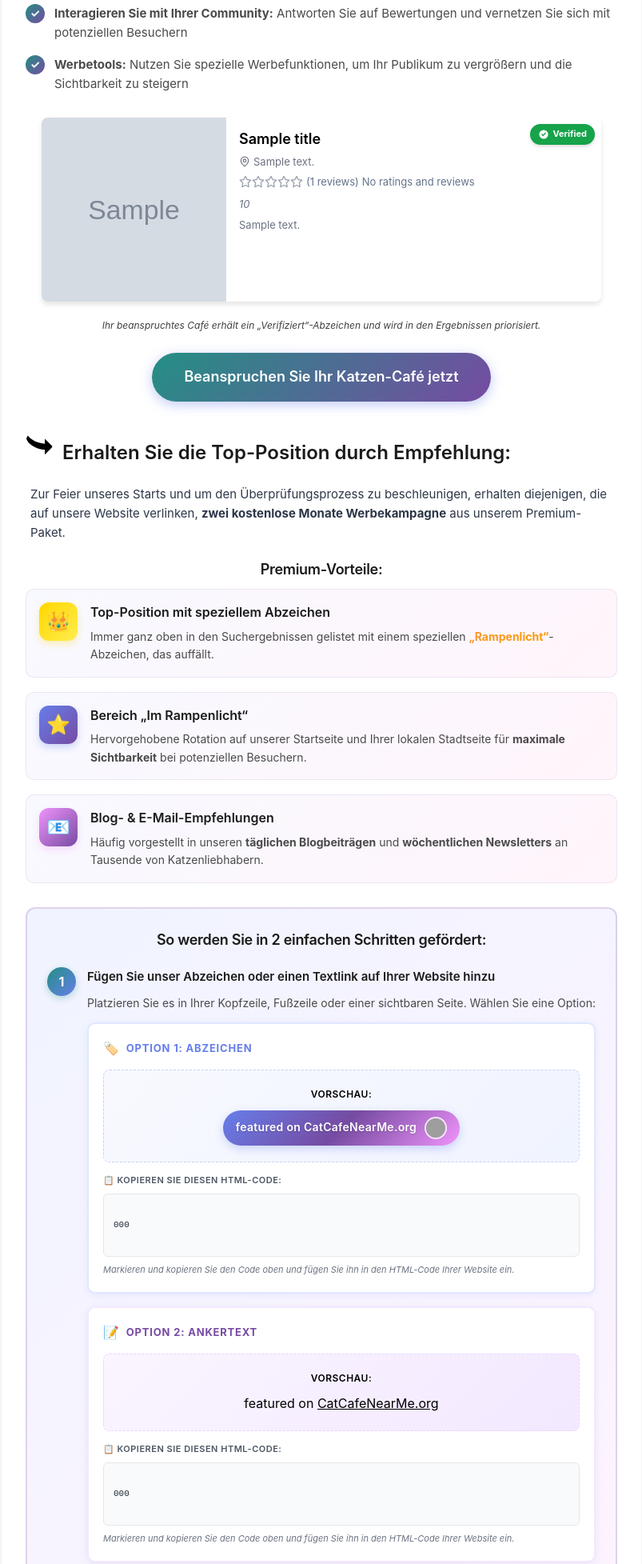
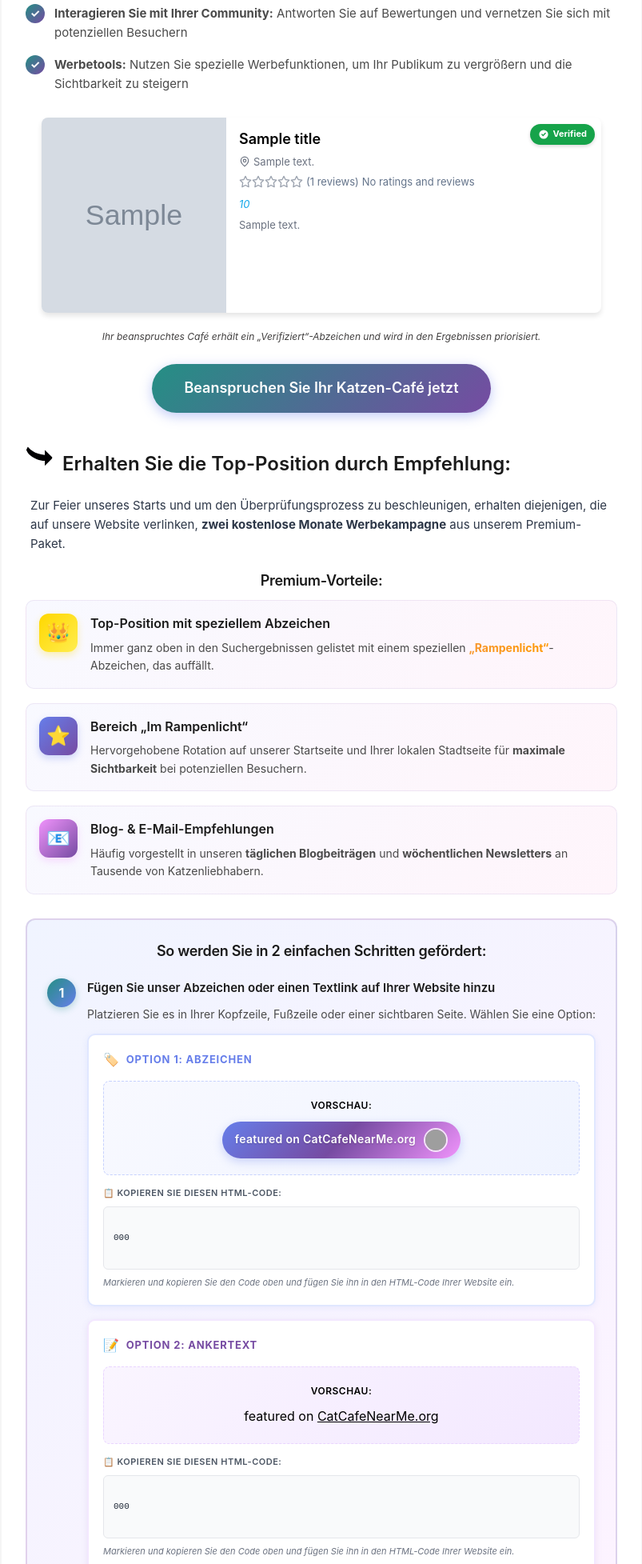
Before and after one commit to stevenpham1996/cat-cafes-email-bot, a Python web app: template templates/catcafe_email_template_de.html in a window 1280 px wide. Shown: the part 850-2805 px from the top of the page at 80% size, without its empty margins (238-1041 px from the left). Run offline with Jinja, Linux system fonts and the light colour scheme; the template is opened without the code that fills it: most values are stand-ins (such as "Sample title", 1, 10 or a date in 2020); grey boxes marked "Sample" are stand-in pictures; grey boxes are pictures that could not be loaded.

Commit message:
Refactor: replace 'full_address' with 'street_address', improve listing card's image layout & badge

```diff
--- a/src/db_client.py
+++ b/src/db_client.py
@@ -27,7 +27,7 @@ def fetch_listings() -> list[dict]:
 
     # Query to fetch listings and join with location tables
     query = """
-        id, title, email, slug, full_address, average_rating, review_count, description, filters, thumbnail_url, price_range,
+        id, title, email, slug, street_address, average_rating, review_count, description, filters, thumbnail_url, price_range,
         cities (
             slug,
             state_id,
@@ -81,7 +81,7 @@ def fetch_preview_listings(limit: int = 100) -> list[dict]:
 
     # Query to fetch listings and join with location tables
     query = """
-        id, title, email, slug, full_address, average_rating, review_count, description, filters, thumbnail_url, price_range,
+        id, title, email, slug, street_address, average_rating, review_count, description, filters, thumbnail_url, price_range,
         cities (
             slug,
             state_id,
--- a/src/email_sender.py
+++ b/src/email_sender.py
@@ -73,7 +73,7 @@ def send_email(recipient: str, subject: str, context: dict, template_name: str =
             We have created a dedicated listing page for your business.
 
             Details:
-            Address: {context.get('full_address', 'N/A')}
+            Address: {context.get('street_address', 'N/A')}
             Rating: {context.get('average_rating', 'N/A')} ({context.get('review_count', 0)} reviews)
             Description: {context.get('description', 'N/A')[:100]}...
 
--- a/src/main.py
+++ b/src/main.py
@@ -335,7 +335,7 @@ def main():
             country_code = ((listing.get("cities") or {}).get("countries") or {}).get("code")
             target_lang = get_target_language(country_code)
 
-            print(f"\nProcessing listing: {title} ({listing_id})")
+            print(f"\nProcessing listing: {title} ({listing_id}) in {target_lang}")
 
             # 2. Duplicate Check (Database level)
             # Only check database history for production runs.
@@ -383,7 +383,7 @@ def main():
                 "listing_url": full_url,
                 "referral_promotion_url": referral_promotion_url,
                 "thumbnail_url": listing.get("thumbnail_url", ""),
-                "full_address": listing.get("full_address", ""),
+                "street_address": listing.get("street_address", ""),
                 "average_rating": listing.get("average_rating", 0),
                 "review_count": listing.get("review_count", 0),
                 "description": extract_localized_string(listing.get("description"), target_lang),
--- a/templates/catcafe_referral_badge.html
+++ b/templates/catcafe_referral_badge.html
@@ -1,6 +1,6 @@
 <a href="{{ listing_url }}" style="display: inline-block; text-decoration: none; font-family: -apple-system, BlinkMacSystemFont, 'Segoe UI', Roboto, 'Helvetica Neue', Arial, sans-serif;">
   <div style="display: inline-flex; align-items: center; gap: 10px; padding: 8px 16px; background: linear-gradient(135deg, #667eea 0%, #764ba2 50%, #f093fb 100%); border-radius: 25px; box-shadow: 0 4px 12px rgba(102, 126, 234, 0.3); transition: transform 0.2s ease, box-shadow 0.2s ease;">
     <span style="color: #ffffff; font-size: 14px; font-weight: 600; letter-spacing: 0.3px; text-shadow: 0 1px 2px rgba(0, 0, 0, 0.2);">featured on CatCafeNearMe.org</span>
-    <img src="https://app1-661797714897.europe-west4.run.app/_next/image?url=%2Flogo-small.png&w=64&q=75" alt="Cat Cafe Directory" style="width: 28px; height: 28px; border-radius: 50%; border: 2px solid rgba(255, 255, 255, 0.8);" />
+    <img src="https://app1-661797714897.europe-west4.run.app/_next/image?url=%2Flogo-small.png&w=64&q=75" alt="Cat Cafe Directory" style="width: 30px; height: 30px; border-radius: 50%; border: 2px solid rgba(255, 255, 255, 0.8);" />
   </div>
 </a>
--- a/templates/listing_card.html
+++ b/templates/listing_card.html
@@ -4,7 +4,7 @@
 <table border="0" cellspacing="0" cellpadding="0" style="width: 100%; max-width: 700px; background-color: #ffffff; border-radius: 8px; box-shadow: 0 4px 6px rgba(0,0,0,0.1); overflow: hidden; flex: flex-row; position: relative; margin: 20px auto;">
   <tr>
     {# Verified Badge (Top Right) #}
-    <td colspan="2" style="position: relative; height: 0; padding: 0;">
+    <td colspan="2" style="position: relative; z-index: 10; height: 0; padding: 0;">
       <div style="position: absolute; top: 8px; right: 8px; z-index: 10; padding: 4px 10px; background-color: #16a34a; color: #ffffff; font-size: 11px; font-weight: 700; border-radius: 16px; box-shadow: 0 2px 4px rgba(0,0,0,0.15); display: inline-flex; align-items: center; gap: 4px;">
         <svg xmlns="http://www.w3.org/2000/svg" style="width: 14px; height: 14px; display: inline-block; vertical-align: middle;" viewBox="0 0 20 20" fill="currentColor">
           <path fill-rule="evenodd" d="M10 18a8 8 0 100-16 8 8 0 000 16zm3.707-9.293a1 1 0 00-1.414-1.414L9 10.586 7.707 9.293a1 1 0 00-1.414 1.414l2 2a1 1 0 001.414 0l4-4z" clip-rule="evenodd" />
@@ -17,7 +17,7 @@
     {# Image Column #}
     <td width="33%" valign="top" style="padding: 0;">
       <a href="{{ listing_url }}" style="display: block; text-decoration: none;">
-        <img src="{{ thumbnail_url }}" alt="{{ title }}" style="width: 100%; height: 230px; object-fit: cover; display: block; border: 0;">
+        <img src="{{ thumbnail_url }}" alt="{{ title }}" style="width: 100%; height: 244px; object-fit: cover; display: block; border: 0;">
       </a>
     </td>
 
@@ -39,7 +39,7 @@
               </svg>
             </td>
             <td valign="middle" style="font-size: 13px; color: #6b7280; line-height: 1.4;">
-              {{ full_address }}
+              {{ street_address }}
             </td>
           </tr>
         </table>
@@ -51,7 +51,7 @@
 
         {# Menu Starting Price #}
         {% if menu_starting_price_html %}
-        <div style="margin-bottom: 8px; font-size: 13px; color: #6b7280; line-height: 1.4; font-style: italic;">
+        <div style="margin-bottom: 8px; font-size: 13px; color: #0EA5E9; line-height: 1.4; font-style: italic;">
             {{ menu_starting_price_html | safe }}
         </div>
         {% endif %}
--- a/templates/listing_card_featured_badge.html
+++ b/templates/listing_card_featured_badge.html
@@ -18,11 +18,11 @@
     <td width="33%" valign="top" style="padding: 0; position: relative;">
 
       <a href="{{ listing_url }}" style="display: block; text-decoration: none;">
-        <img src="{{ thumbnail_url }}" alt="{{ title }}" style="width: 100%; height: 230px; object-fit: cover; display: block; border: 0;">
+        <img src="{{ thumbnail_url }}" alt="{{ title }}" style="width: 100%; height: 244px; object-fit: cover; display: block; border: 0;">
       </a>
 
       {# Spotlight Badge - positioned absolutely within this cell #}
-      <div style="position: absolute; bottom: 8px; left: 8px; z-index: 10; pointer-events: none; display: flex; flex-direction: column; align-items: center;">
+      <div style="position: absolute; bottom: 6px; left: 6px; z-index: 10; pointer-events: none; display: flex; flex-direction: column; align-items: center;">
         <svg width="40px" height="40px" viewBox="-3.5 0 32 32" fill="none" xmlns="http://www.w3.org/2000/svg" style="filter: drop-shadow(0 1px 2px rgba(0,0,0,0.1));">
           <g id="SVGRepo_bgCarrier" stroke-width="0"></g>
           <g id="SVGRepo_tracerCarrier" stroke-linecap="round" stroke-linejoin="round"></g>
@@ -73,7 +73,7 @@
               </svg>
             </td>
             <td valign="middle" style="font-size: 13px; color: #6b7280; line-height: 1.4;">
-              {{ full_address }}
+              {{ street_address }}
             </td>
           </tr>
         </table>
@@ -85,7 +85,7 @@
 
         {# Menu Starting Price #}
         {% if menu_starting_price_html %}
-        <div style="margin-bottom: 8px; font-size: 13px; color: #6b7280; line-height: 1.4; font-style: italic;">
+        <div style="margin-bottom: 8px; font-size: 13px; color: #0EA5E9; line-height: 1.4; font-style: italic;">
             {{ menu_starting_price_html | safe }}
         </div>
         {% endif %}
```
